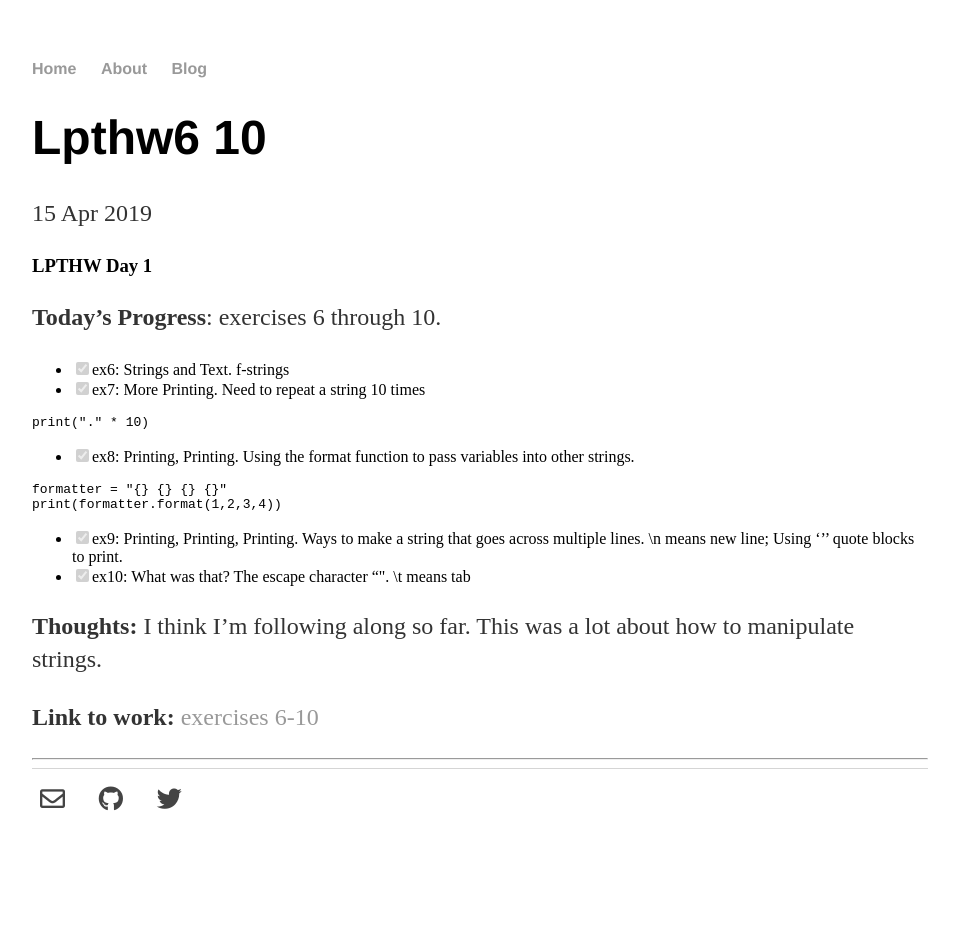
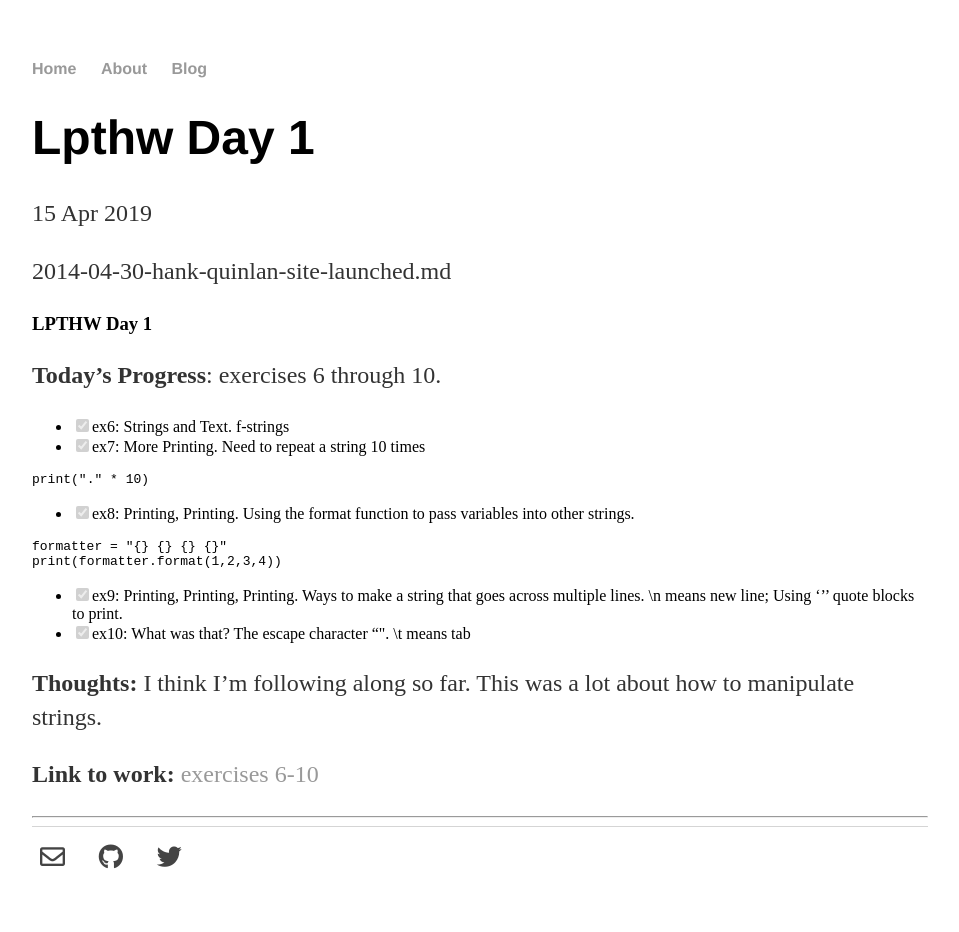
Before and after one commit to scottfontenot/scottfontenot.github.io, a Jekyll site: the page built from _posts/2019-04-15-LPTHW-day-1.md, in a window 1280 px wide. Shown: the whole page, without its empty margins (160-1119 px from the left). Built offline with Jekyll 4.4.1, drawn with Linux system fonts in a browser that asks for light colours; nearby versions of some CDN libraries; our own code applies the rules of GitHub Pages for plain Markdown files; before the commit the page ends 900 px from its top, so only the background shows below that.

Commit message:
Update and rename 2019-04-15-LPTHW6-10.md to 2019-04-15-LPTHW-day-1.md

```diff
--- a/_posts/2019-04-15-LPTHW6-10.md
+++ b/_posts/2019-04-15-LPTHW-day-1.md
@@ -1,3 +1,5 @@
+2014-04-30-hank-quinlan-site-launched.md
+
 ### LPTHW Day 1
 
 **Today's Progress**: exercises 6 through 10.
```
